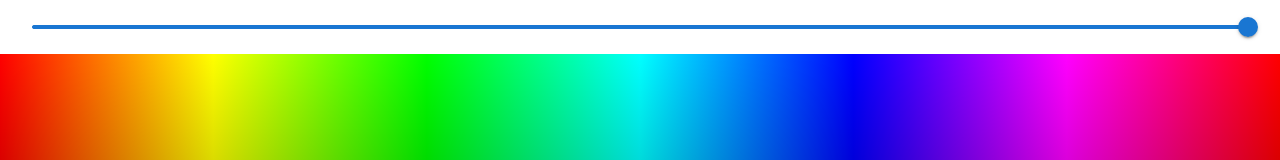
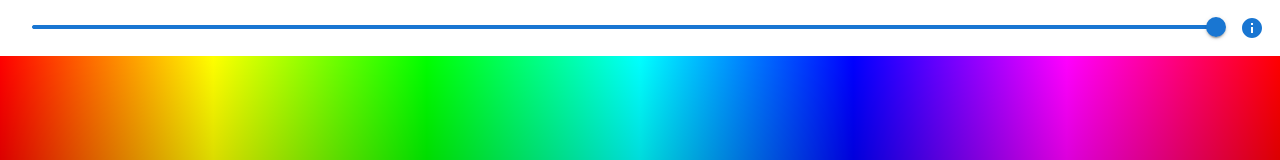
Before and after one commit to nyraa/color-palette, a Next.js app: page / in a window 1280 px wide. Shown: the top 160 px of the page. Built offline with nearby package versions, Linux system fonts and the light colour scheme.

Commit message:
add info dialog

```diff
--- a/package.json
+++ b/package.json
@@ -13,6 +13,7 @@
   "dependencies": {
     "@emotion/cache": "^11.13.5",
     "@emotion/styled": "^11.13.5",
+    "@mui/icons-material": "^6.4.2",
     "@mui/material": "^6.1.9",
     "@mui/material-nextjs": "^6.1.9",
     "next": "15.0.3",
--- /dev/null
+++ b/src/app/components/InfoDialog.tsx
@@ -0,0 +1,36 @@
+"use client";
+
+import { useState } from "react";
+import { Dialog, DialogTitle, DialogContent, IconButton, Typography, Link, Box } from "@mui/material";
+import InfoIcon from "@mui/icons-material/Info";
+import GitHubIcon from "@mui/icons-material/GitHub";
+
+export default function InfoDialog()
+{
+    const [open, setOpen] = useState(false);
+
+    return (
+        <>
+            <IconButton sx={{
+                ml: 2
+            }} onClick={() => setOpen(true)} color="primary">
+                <InfoIcon />
+            </IconButton>
+
+            <Dialog open={open} onClose={() => setOpen(false)}>
+                <DialogTitle>About</DialogTitle>
+                <DialogContent>
+                    <Typography variant="body1">
+                        閒著沒事就買了<Link href="https://色.tw">色.tw</Link>
+                    </Typography>
+                    <Box display="flex" alignItems="center" mt={1}>
+                        <GitHubIcon sx={{ mr: 1 }} />
+                        <Link href="https://github.com/nyraa/color-palette" target="_blank" rel="noopener">
+                            Source code
+                        </Link>
+                    </Box>
+                </DialogContent>
+            </Dialog>
+        </>
+    );
+}
--- a/src/app/components/SaturationSlider.tsx
+++ b/src/app/components/SaturationSlider.tsx
@@ -13,8 +13,7 @@ const SaturationSlider: React.FC<SaturationSliderProps> = ({ saturation, onChang
     return (
         <Box
             sx={{
-                px: 4,
-                py: 1
+                flexGrow: 1
             }}
         >
             <Slider
--- a/src/app/page.tsx
+++ b/src/app/page.tsx
@@ -4,6 +4,8 @@ import styles from "./page.module.css";
 import HSVGradient from "@/app/components/HSVGradient";
 import ColorDialog from "@/app/components/ColorDialog";
 import SaturationSlider from "@/app/components/SaturationSlider";
+import InfoDialog from "@/app/components/InfoDialog";
+import { Box } from "@mui/material";
 import { useState } from "react";
 
 export default function Home()
@@ -21,7 +23,15 @@ export default function Home()
     return (
         <>
             <div className={styles.main}>
-                <SaturationSlider saturation={saturation} onChange={handleSaturationChange} />
+                <Box sx={{
+                    display: "flex",
+                    pl: 4,
+                    pr: 1,
+                    py: 1
+                }}>
+                    <SaturationSlider saturation={saturation} onChange={handleSaturationChange} />
+                    <InfoDialog />
+                </Box>
                 <HSVGradient saturation={saturation} onClick={handleColorClick} />
             </div>
             <ColorDialog open={colorDialogOpen} color={color} onClose={handleDialogClose} />
```
Also changed, not shown: 1 other file (tests, documents, lock files or other folders).
